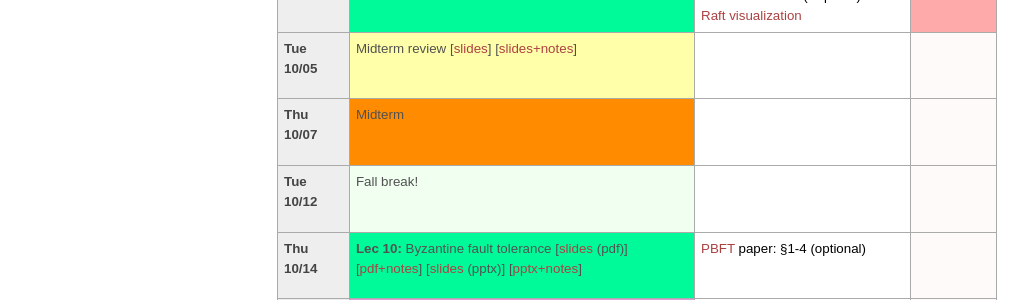
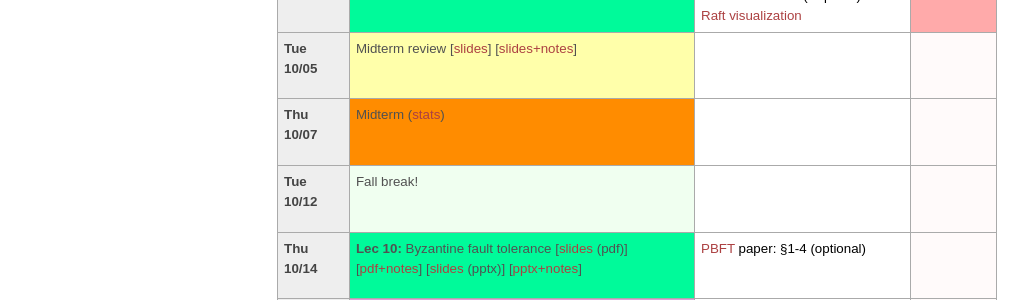
Before and after one commit to tddg/cs475-fall21, a Jekyll site: the page built from schedule.md, in a window 1280 px wide and 900 px high, scrolled down 962 px. Shown: the part 153-453 px from the top of the window, without its empty margins (3-1031 px from the left). Built offline with Jekyll 4.4.1, drawn with Linux system fonts in a browser that asks for light colours.

Commit message:
added midterm stats

```diff
--- a/schedule.md
+++ b/schedule.md
@@ -278,7 +278,7 @@ The course schedule is tentative and subject to change\*.
 <tr> <!-- week of Oct 04 -->
   <td id="2021-10-07" class="date"><b>Thu 10/07</b></td>
   <td class="exam">
-		Midterm
+		Midterm (<a href="./public/midterm_stats.png">stats</a>)
   </td>
   <td class="reading">
   </td>
```
Also changed, not shown: public/midterm_stats.png (added).
